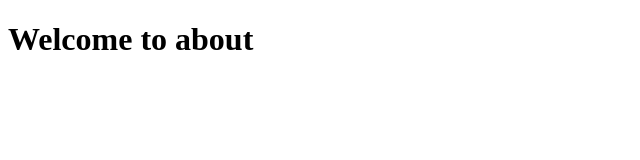
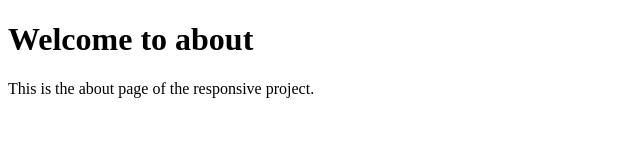
Before and after one commit to Amiisha-Dhool/responsiveproject, a plain HTML site: page index.html in a window 1280 px wide. Shown: the whole page, without its empty margins (0-640 px from the left). Drawn offline with Linux system fonts and the light colour scheme.

Commit message:
Added Paragharaph

```diff
--- a/index.html
+++ b/index.html
@@ -7,5 +7,6 @@
 </head>
 <body>
     <h1>Welcome to about</h1>
+    <p>This is the about page of the responsive project.</p>
 </body>
 </html>
```
